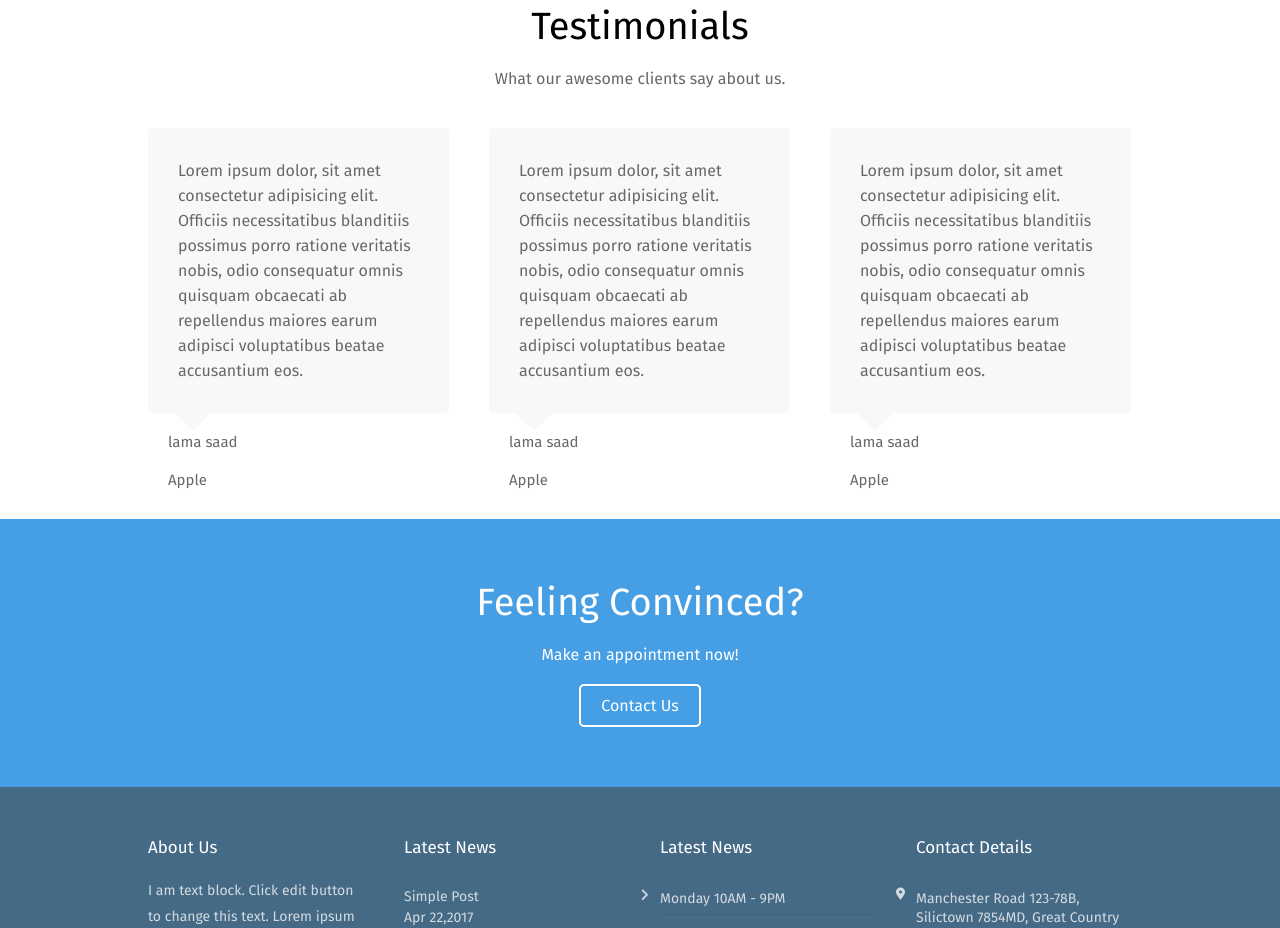
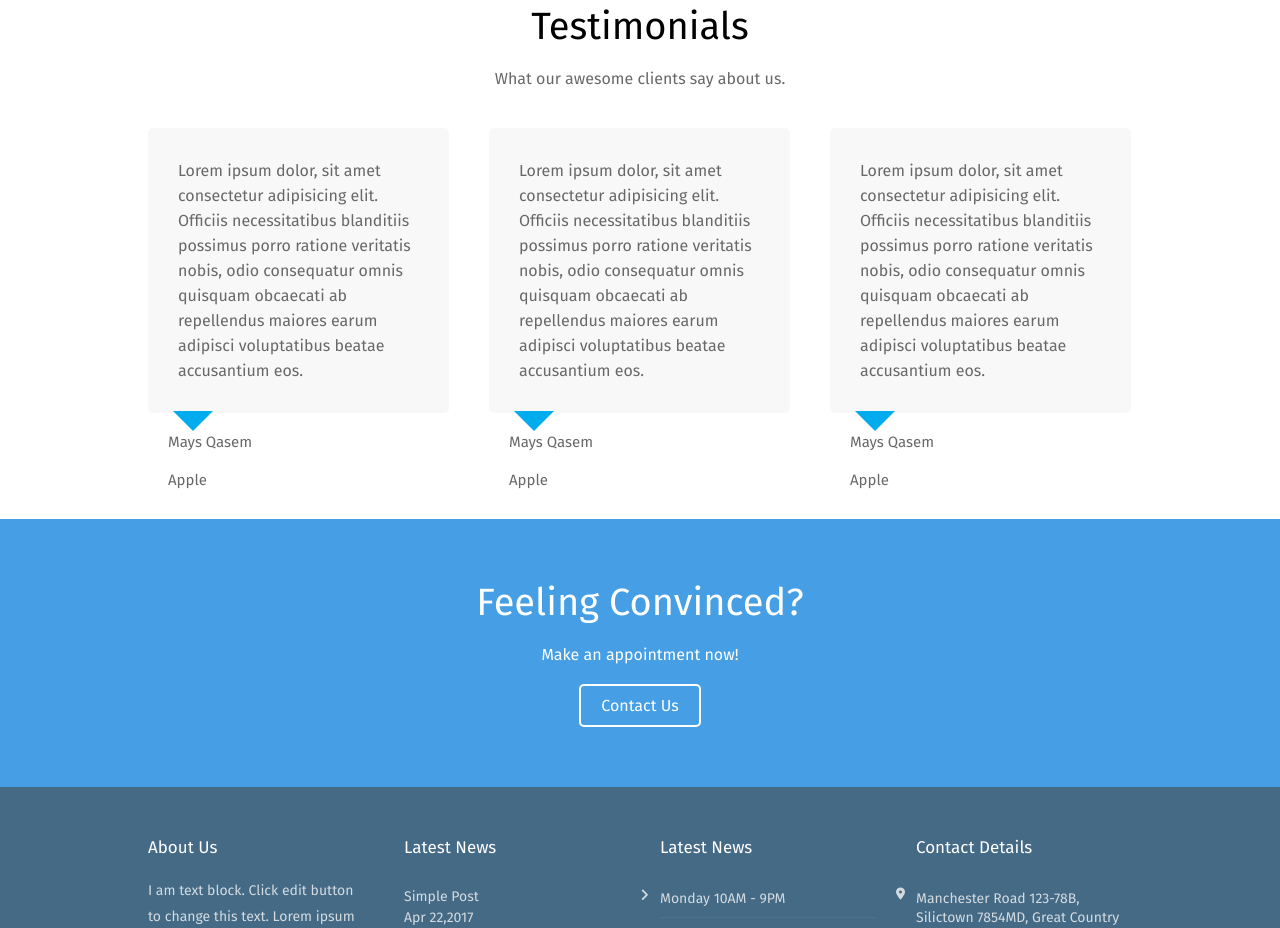
Before and after one commit to Eng-MaysQasem/Medical-site, a plain HTML site: page index.html in a window 1280 px wide. Shown: the part 3156-4084 px from the top of the page. Drawn offline with Linux system fonts and the light colour scheme; files whose address does not match are found by name.

Commit message:
Final My Simple Site using HTML/CSS

```diff
--- a/assets/css/style.css
+++ b/assets/css/style.css
@@ -391,7 +391,7 @@
 position: absolute;
 bottom: -18px;
 left:25px;
-border-top:solid 20px #f8f8f8 ;
+border-top:solid 20px #00aced ;
 border-right:solid 20px transparent ;
 border-left:solid 20px transparent ;
 }
--- a/index.html
+++ b/index.html
@@ -231,17 +231,17 @@
                     <div class="content">
                         <div class="item">
                             <p>Lorem ipsum dolor, sit amet consectetur adipisicing elit. Officiis necessitatibus blanditiis possimus porro ratione veritatis nobis, odio consequatur omnis quisquam obcaecati ab repellendus maiores earum adipisci voluptatibus beatae accusantium eos.</p>
-                            <h3>lama saad</h3>
+                            <h3>Mays Qasem</h3>
                             <h4>Apple</h4>
                         </div>
                         <div class="item">
                             <p>Lorem ipsum dolor, sit amet consectetur adipisicing elit. Officiis necessitatibus blanditiis possimus porro ratione veritatis nobis, odio consequatur omnis quisquam obcaecati ab repellendus maiores earum adipisci voluptatibus beatae accusantium eos.</p>
-                            <h3>lama saad</h3>
+                            <h3>Mays Qasem</h3>
                             <h4>Apple</h4>
                         </div>
                         <div class="item">
                             <p>Lorem ipsum dolor, sit amet consectetur adipisicing elit. Officiis necessitatibus blanditiis possimus porro ratione veritatis nobis, odio consequatur omnis quisquam obcaecati ab repellendus maiores earum adipisci voluptatibus beatae accusantium eos.</p>
-                            <h3>lama saad</h3>
+                            <h3>Mays Qasem</h3>
                             <h4>Apple</h4>
                         </div>
                     </div>
```
